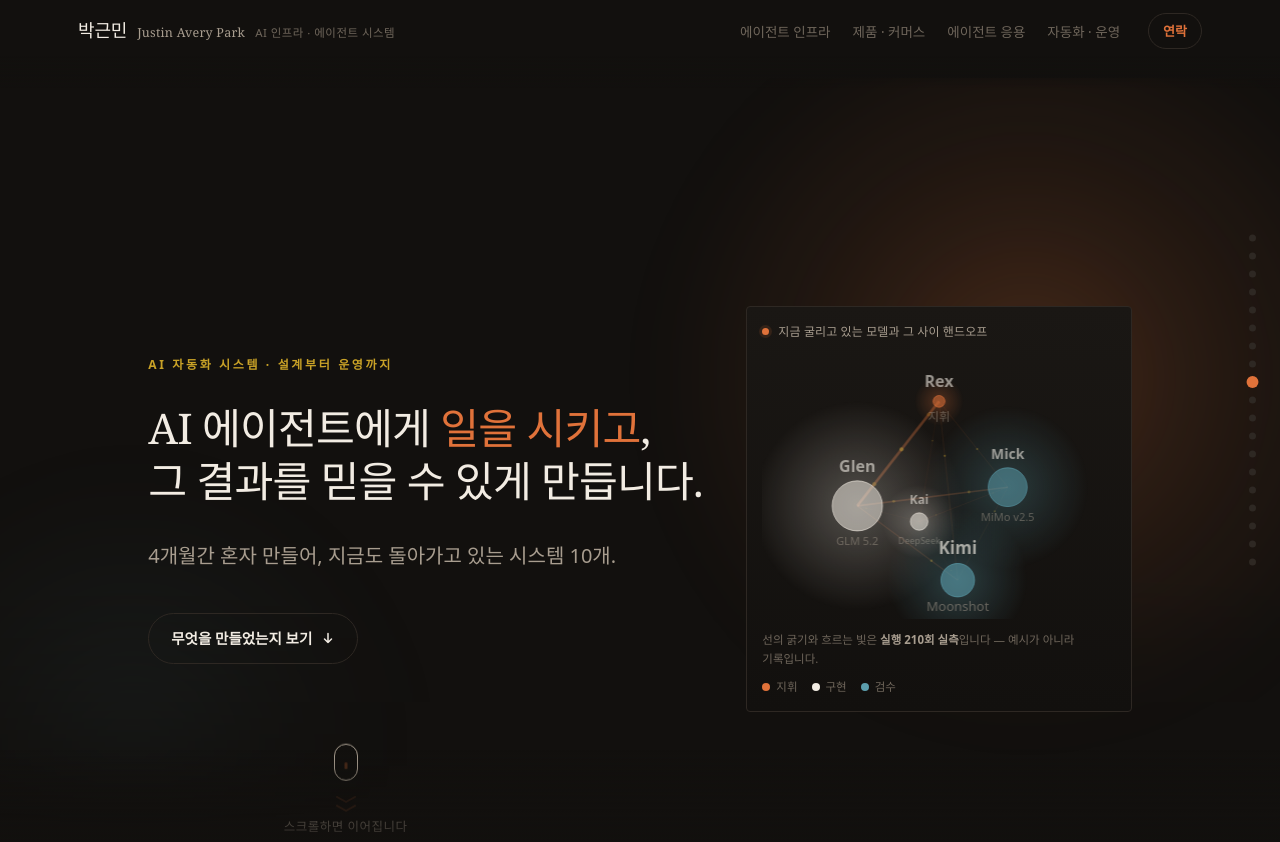
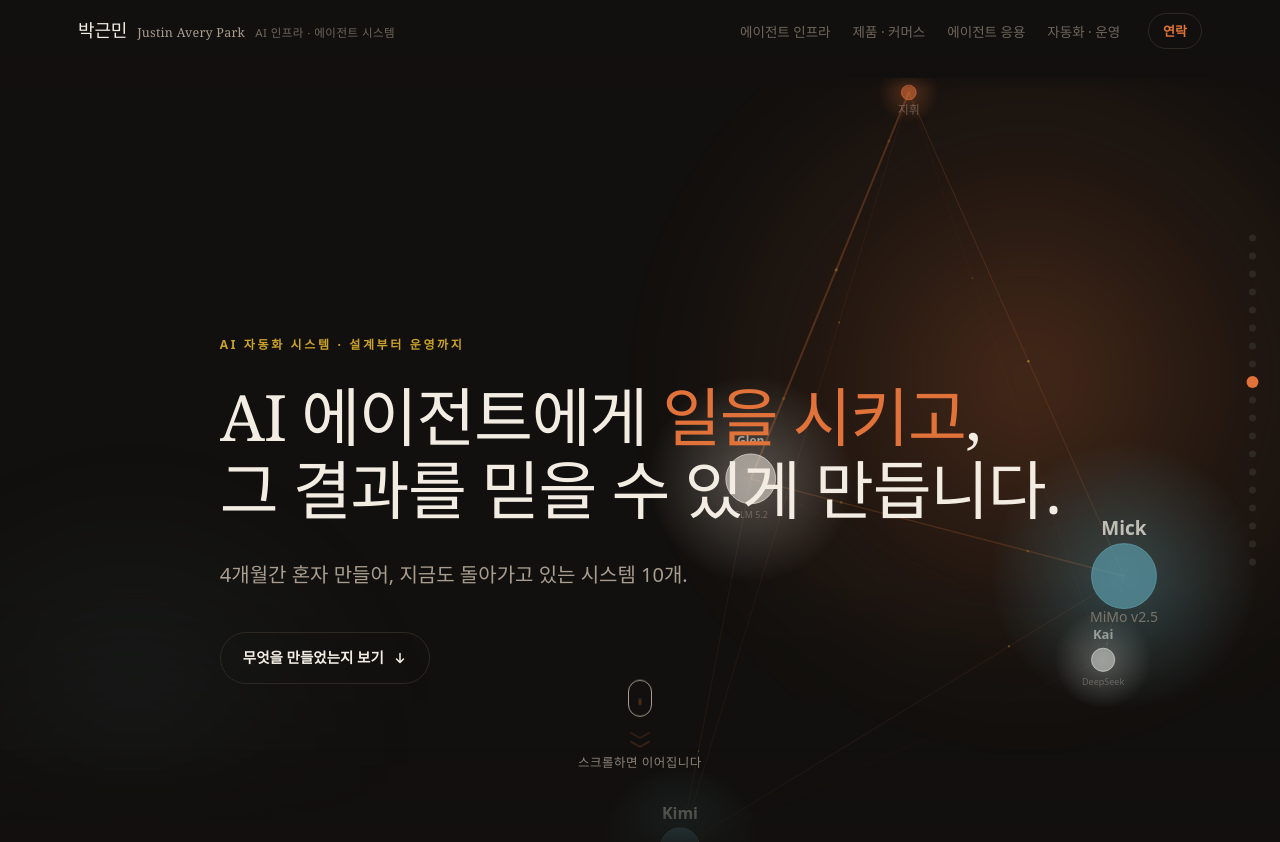
Before and after one commit to rmsals1745/portfolio, an Astro site: page / in a window 1280 px wide. Shown: the top 842 px of the page. Built offline with nearby package versions, Linux system fonts and the light colour scheme; Astro itself is replaced by a stand-in of ours; a web font is replaced by a local one.

Commit message:
fix(hero): 배경 전면 메시로 복귀 — 액자(2단) 폐기
액자로 옮긴 근거였던 '배경으로는 안 보인다' 는 오진이었다.
배경 탭에서 rAF 가 멈춰 스크린샷이 비었던 것이고, 실제로는 화면을
가로지르는 큰 그림으로 잘 나오고 있었다. 좁은 액자에서는 오히려
노드가 서로 포개졌다. 퍼짐 0.54 · 중심 71% · 연속 회전 원복.

```diff
--- a/src/components/HeroCinema.astro
+++ b/src/components/HeroCinema.astro
@@ -26,12 +26,15 @@ const { next } = Astro.props;
 <section class="hero" data-hero>
   <div class="pin">
     {/*
-      2단 (2026-08-16 사장 결정) — 글 왼쪽 / 메시 오른쪽.
-      배경으로 깔았을 때는 아무리 키우고 밝혀도 "뿌연 빛무리" 로만 읽혔다.
-      자리를 따로 주고 액자와 설명을 붙이는 순간 **장식이 아니라 도표**가 된다.
+      ★ 메시는 **화면 전체에 깔리는 배경**이다 (2026-08-16 사장 재확인, 사진으로 지목).
+        한때 액자(2단)로 옮겼다가 되돌렸다 — 옮긴 근거였던 "배경으로는 안 보인다" 는
+        **오진**이었다. 배경 탭에서 rAF 가 멈춰 스크린샷이 비었던 것이고,
+        실제로는 화면을 가로지르는 큰 그림으로 잘 나오고 있었다.
+        액자에 가두면 노드가 좁은 곳에 몰려 서로 겹치기까지 한다.
     */}
+    <HeroMesh />
+
     <div class="wrap inner">
-      <div class="say">
       <p class="eyebrow" data-step="0">AI 자동화 시스템 · 설계부터 운영까지</p>
 
       <h1>
@@ -47,27 +50,6 @@ const { next } = Astro.props;
         무엇을 만들었는지 보기
         <svg width="14" height="14" viewBox="0 0 14 14" fill="none" aria-hidden="true"><path d="M7 2.5v9M3.5 8L7 11.5 10.5 8" stroke="currentColor" stroke-width="1.5" stroke-linecap="round" stroke-linejoin="round"/></svg>
       </a>
-      </div>
-
-      <figure class="panel" data-step="2">
-        <figcaption class="panel-head">
-          <span class="dot" aria-hidden="true"></span>
-          지금 굴리고 있는 모델과 그 사이 핸드오프
-        </figcaption>
-
-        <div class="panel-stage">
-          <HeroMesh />
-        </div>
-
-        <figcaption class="panel-foot">
-          선의 굵기와 흐르는 빛은 <b>실행 210회 실측</b>입니다 — 예시가 아니라 기록입니다.
-          <span class="legend">
-            <span><i class="k-lead"></i>지휘</span>
-            <span><i class="k-worker"></i>구현</span>
-            <span><i class="k-verifier"></i>검수</span>
-          </span>
-        </figcaption>
-      </figure>
     </div>
 
     {/*
@@ -182,90 +164,11 @@ const { next } = Astro.props;
     50%      { transform: translate3d(6%, -5%, 0) scale(1.12); }
   }
 
-  /* ── 2단: 글 왼쪽 · 메시 오른쪽 ── */
-  .inner {
-    position: relative;
-    z-index: 1;
-    display: grid;
-    /* 글 쪽을 넉넉히 — 반반으로 나누면 제목이 「일을 / 시키고,」 처럼 어색하게 꺾인다 */
-    grid-template-columns: minmax(0, 1.18fr) minmax(0, 0.82fr);
-    gap: clamp(26px, 3.4vw, 54px);
-    align-items: center;
-  }
-  /* 2단을 쓰려면 통이 넓어야 한다 — 기본 폭으로 나누면 양쪽 다 좁아진다 */
-  .pin .wrap { max-width: min(1300px, 92vw); }
+  .inner { position: relative; z-index: 1; }
 
-  .panel {
-    position: relative;
-    display: grid;
-    grid-template-rows: auto 1fr auto;
-    gap: 12px;
-    padding: 14px 15px 15px;
-    border: 1px solid var(--rule);
-    border-radius: var(--r-sm);
-    background: linear-gradient(180deg, var(--paper2), var(--paper));
-    min-width: 0;
-  }
-  /* 캔버스(absolute inset:0)가 기댈 자리 */
-  .panel-stage {
-    position: relative;
-    aspect-ratio: 4 / 3;
-    min-height: 230px;
-    max-height: 50svh;
-    overflow: hidden;
-    border-radius: 6px;
-  }
-
-  .panel-head {
-    display: flex;
-    align-items: center;
-    gap: 9px;
-    font-size: 12px;
-    color: var(--ink-dim);
-    letter-spacing: .01em;
-  }
-  .panel-head .dot {
-    width: 7px; height: 7px;
-    border-radius: 50%;
-    background: var(--accent);
-    box-shadow: 0 0 0 3px var(--accent-soft);
-    flex: 0 0 auto;
-  }
-
-  .panel-foot {
-    font-size: 11.5px;
-    line-height: 1.65;
-    color: var(--ink-faint);
-    word-break: keep-all;
-  }
-  .panel-foot b { color: var(--ink-dim); font-weight: 650; }
-
-  .legend { display: flex; flex-wrap: wrap; gap: 6px 14px; margin-top: 9px; }
-  .legend span { display: inline-flex; align-items: center; }
-  .legend i {
-    width: 8px; height: 8px;
-    border-radius: 50%;
-    margin-right: 6px;
-    display: inline-block;
-  }
-  .k-lead { background: var(--accent); }
-  .k-worker { background: var(--ink); }
-  .k-verifier { background: var(--cool); }
-
-  /* 좁은 화면 — 글 먼저 읽고 그림은 아래로. 그림은 낮게 눕힌다 */
-  @media (max-width: 1000px) {
-    .inner { grid-template-columns: 1fr; gap: 24px; }
-    .panel-stage { aspect-ratio: 16 / 10; min-height: 190px; max-height: 34svh; }
-  }
 
   .eyebrow { margin-bottom: 26px; }
-  h1 {
-    margin-bottom: 30px;
-    /* 2단이 되면서 글 칸이 좁아졌다 — 전역 크기 그대로 두면
-       「AI 에이전트에게 일을 / 시키고,」 처럼 한 줄이 두 줄로 꺾인다. */
-    font-size: clamp(27px, 3.3vw, 45px);
-    line-height: 1.26;
-  }
+  h1 { margin-bottom: 30px; }
   h1 em { font-style: normal; color: var(--accent); }
 
   /* 줄 단위로만 움직인다 — 줄 안쪽 텍스트는 손대지 않으니 조판이 깨질 수 없다 */
@@ -308,8 +211,6 @@ const { next } = Astro.props;
     transition: opacity .45s ease, transform .45s ease;
   }
   .cue[data-gone] { opacity: 0; transform: translateY(10px); }
-  /* 2단에서는 가운데에 두면 오른쪽 액자와 겹친다 — 글 쪽(왼쪽 절반) 가운데로 */
-  @media (min-width: 1001px) { .cue { right: 46%; bottom: 5vh; } }
 
   /* 마우스 — 로드 순간부터 계속 구른다. 정지 화면이면 고장으로 읽힌다. */
   .mouse {
--- a/src/components/HeroMesh.astro
+++ b/src/components/HeroMesh.astro
@@ -101,11 +101,13 @@
 
       const d = 3.15;
       const s = d / (d - z2);              // 가까울수록 크다
-      /* 이제 이 캔버스는 **자기 액자 안에** 있다 (히어로 2단, 2026-08-16 사장 결정).
-         배경으로 깔렸을 땐 글자를 피해 오른쪽으로 밀어야 했지만 지금은 가운데가 제자리다.
-         라벨이 액자 밖으로 삐져나가지 않게 R 은 짧은 변 기준으로 잡는다. */
-      const R = Math.min(W, H) * 0.36;
-      return { X: W / 2 + x1 * s * R, Y: H / 2 + y1 * s * R, s, z: z2 };
+      /* ★ 화면 전체에 깔리는 배경이다. 크게 벌려야 노드가 안 겹치고 그림으로 읽힌다.
+         글은 왼쪽 정렬이므로 메시 중심을 오른쪽(71%)으로 밀어 글자와 자리를 나눈다.
+         (한때 액자에 가뒀다가 되돌렸다 — 좁은 액자에서는 노드가 서로 포개졌다.) */
+      const wide = W > 900;
+      const R = Math.min(W, H) * (wide ? 0.54 : 0.34);
+      const CX = wide ? W * 0.71 : W / 2;
+      return { X: CX + x1 * s * R, Y: H / 2 + y1 * s * R, s, z: z2 };
     };
 
     const draw = (time: number) => {
@@ -114,13 +116,9 @@
       const el = (time - t0) / 1000;
 
       if (!still.matches) {
-        /* ★ 한 바퀴 계속 돌리면 안 된다 (2026-08-16 사장 반려).
-           노드 배치는 **정면(ry≈0)에서 안 겹치도록** 좌표를 잡아둔 것인데,
-           360° 를 돌면 어떤 각도에서는 Mick 뒤로 Kai 가 들어가 원과 라벨이 포개진다.
-           같은 코드가 "가끔 예쁘고 가끔 지저분한" 복불복이 된다.
-           → 정면 근처에서만 **좌우로 살랑인다**(±0.16rad ≈ ±9°). 겹칠 각도에 갈 수가 없다.
-           살아 있는 느낌은 흐르는 펄스와 마우스 시차가 이미 충분히 낸다. */
-        ry = Math.sin(el * 0.26) * 0.16;
+        /* 화면 전체로 넓게 벌어져 있어 어느 각도에서도 노드가 겹치지 않는다.
+           (좁은 액자에 넣었을 때만 겹쳤다 — 그래서 그때는 흔들림으로 묶었었다.) */
+        ry += 0.0016;
         cx += (mx - cx) * 0.05;
         cy += (my - cy) * 0.05;
       }
@@ -169,8 +167,7 @@
         const p = P[n.id];
         const depth = Math.max(0.62, Math.min(1, (p.z + 1.1) / 2.2));
         const load = Math.max(n.impl, n.verify);
-        // 라벨끼리 부딪히지 않게 한 치수 줄인다 (겹침 반려, 2026-08-16)
-        const r = (5.5 + Math.sqrt(load) * 1.7) * p.s;
+        const r = (6 + Math.sqrt(load) * 1.9) * p.s * 1.15;
         const rgb = COLOR[n.kind];
 
         const g = ctx.createRadialGradient(p.X, p.Y, 0, p.X, p.Y, r * 4.2);
```
Lines whose indentation alone changed are shown as unchanged.
